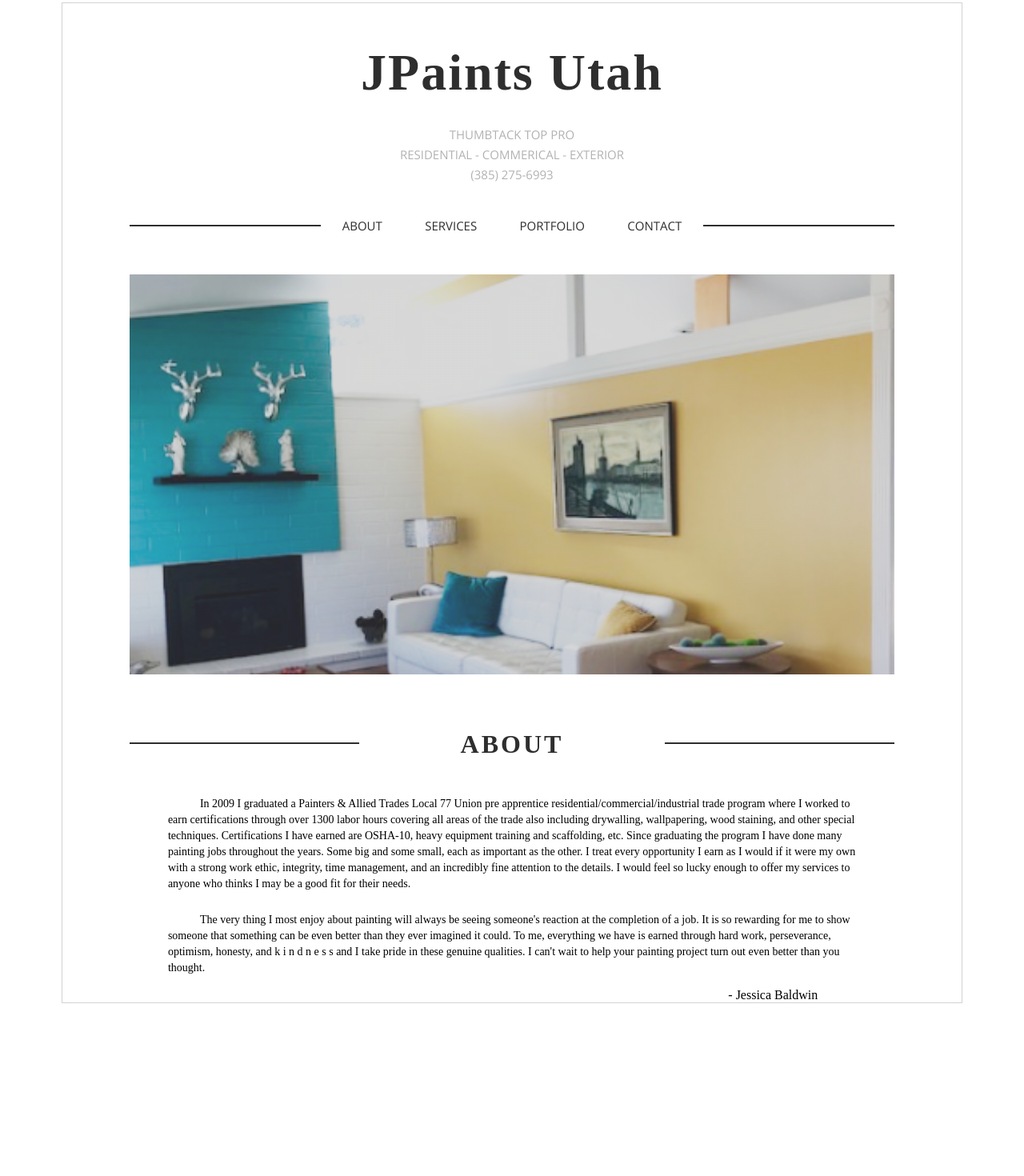
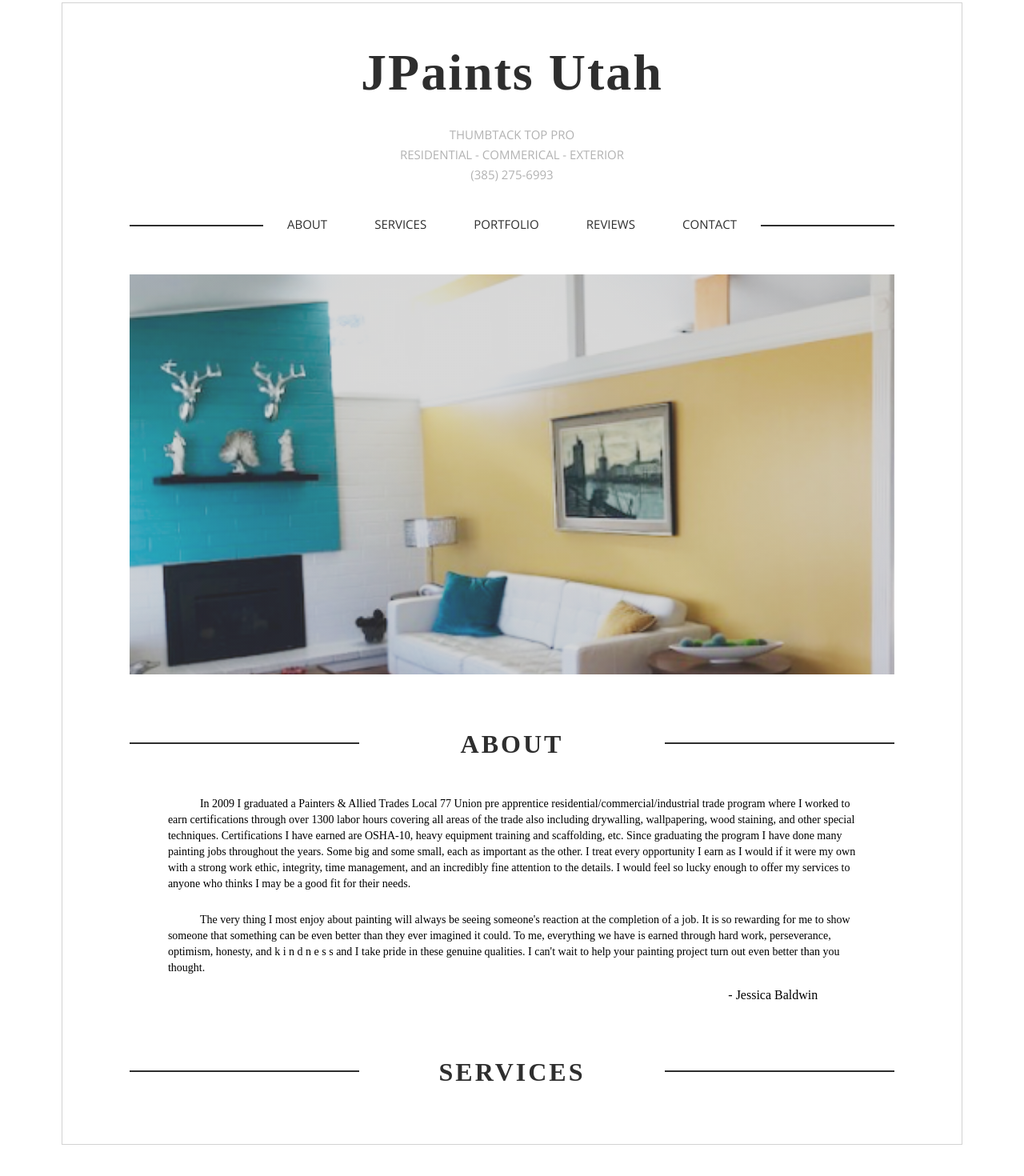
Before and after one commit to brittanyjat/jpaints2.0, a React (Create React App) app: page / in a window 1280 px wide. Shown: the part 48-1518 px from the top of the page at 80% size. Before the commit the page ends 1353 px from the top, so only its background shows below. Built offline with nearby package versions, Linux system fonts and the light colour scheme; a web font is replaced by a local one.

Commit message:
created services section.

```diff
--- a/public/index.html
+++ b/public/index.html
@@ -4,37 +4,14 @@
     <meta charset="utf-8">
     <meta name="viewport" content="width=device-width, initial-scale=1, shrink-to-fit=no">
     <meta name="theme-color" content="#000000">
-    <!--
-      manifest.json provides metadata used when your web app is added to the
-      homescreen on Android. See https://developers.google.com/web/fundamentals/engage-and-retain/web-app-manifest/
-    -->
+
     <link rel="manifest" href="%PUBLIC_URL%/manifest.json">
-    <link rel="shortcut icon" href="%PUBLIC_URL%/favicon.ico">
-    <!--
-      Notice the use of %PUBLIC_URL% in the tags above.
-      It will be replaced with the URL of the `public` folder during the build.
-      Only files inside the `public` folder can be referenced from the HTML.
+    <link rel="shortcut icon" href="https://d30y9cdsu7xlg0.cloudfront.net/png/6075-200.png">
 
-      Unlike "/favicon.ico" or "favicon.ico", "%PUBLIC_URL%/favicon.ico" will
-      work correctly both with client-side routing and a non-root public URL.
-      Learn how to configure a non-root public URL by running `npm run build`.
-    -->
-    <title>React App</title>
+    <title>JPaints Utah</title>
   </head>
   <body>
-    <noscript>
-      You need to enable JavaScript to run this app.
-    </noscript>
     <div id="root"></div>
-    <!--
-      This HTML file is a template.
-      If you open it directly in the browser, you will see an empty page.
 
-      You can add webfonts, meta tags, or analytics to this file.
-      The build step will place the bundled scripts into the <body> tag.
-
-      To begin the development, run `npm start` or `yarn start`.
-      To create a production bundle, use `npm run build` or `yarn build`.
-    -->
   </body>
 </html>
--- a/src/Components/About.js
+++ b/src/Components/About.js
@@ -2,7 +2,7 @@ import React from 'react';
 
 export default function About() {
     return (
-        <div className='about-container'>
+        <div className='section about-container'>
             <h2>About</h2>
             <div>
                 <p>{'In 2009 I graduated a Painters & Allied Trades Local 77 Union pre apprentice residential/commercial/industrial trade program where I worked to earn certifications through over 1300 labor hours covering all areas of the trade also including drywalling, wallpapering, wood staining, and other special techniques. Certifications I have earned are OSHA-10, heavy equipment training and scaffolding, etc. Since graduating the program I have done many painting jobs throughout the years. Some big and some small, each as important as the other. I treat every opportunity I earn as I would if it were my own with a strong work ethic, integrity, time management, and an incredibly fine attention to the details. I would feel so lucky enough to offer my services to anyone who thinks I may be a good fit for their needs.'}</p>
--- a/src/Components/App.js
+++ b/src/Components/App.js
@@ -1,12 +1,14 @@
 import React from 'react';
 import Header from './Header';
 import About from './About';
+import Services from './Services';
 
 function App() {
   return (
     <div id="App">
       <Header />
       <About />
+      <Services />
     </div>
   )
 }
--- a/src/Components/Header.js
+++ b/src/Components/Header.js
@@ -18,6 +18,7 @@ export default class Header extends Component {
                         <span>About</span>
                         <span>Services</span>
                         <span>Portfolio</span>
+                        <span>Reviews</span>
                         <span>Contact</span>
                     </div>
                 </div>
--- /dev/null
+++ b/src/Components/Services.js
@@ -0,0 +1,10 @@
+import React from 'react';
+
+export default function Services() {
+    return (
+        <div className='section service-container'>
+            <h2>Services</h2>
+
+        </div>
+    )
+}
--- a/src/Styles/_about.scss
+++ b/src/Styles/_about.scss
@@ -1,11 +1,4 @@
 .about-container {
-    width: 90%;
-    border-top: #2E2E2E 2px solid;
-    margin: auto;
-    margin-top: 45px;
-    display: flex;
-    flex-direction: column;
-    align-items: center;
     div {
         margin-top: -35px;
         p {
@@ -34,10 +27,22 @@ h2 {
     letter-spacing: 3px;
 }
 
+.section {
+    width: 90%;
+    border-top: #2E2E2E 2px solid;
+    margin: auto;
+    margin-top: 65px;
+    display: flex;
+    flex-direction: column;
+    align-items: center;
+}
+
 @media (min-width:768px){
-    .about-container {
+    .section {
         width: 85%;
         margin-top: 85px;
+    }
+    .about-container {
         div {
             margin-top: -50px;
             p {
--- a/src/Styles/_hero.scss
+++ b/src/Styles/_hero.scss
@@ -56,7 +56,7 @@ body {
     width: 95%;
     div {
         position: relative;
-        bottom: 11px;
+        bottom: 9px;
         background-color: white;
         width: 80%;
         margin: auto;
@@ -65,7 +65,7 @@ body {
         justify-content: space-around;
         span {
             font-family: 'Open Sans', sans-serif;
-            font-size: 12px;
+            font-size: 10px;
             text-transform: uppercase;
             color: #2E2E2E;
         }
@@ -111,7 +111,8 @@ body {
         margin-top: 50px;
         width: 85%;
         div {
-            width: 50%;
+            width: 65%;
+            bottom: 13px;
             span {
                 font-family: 'Open Sans', sans-serif;
                 font-size: 15px;
```
